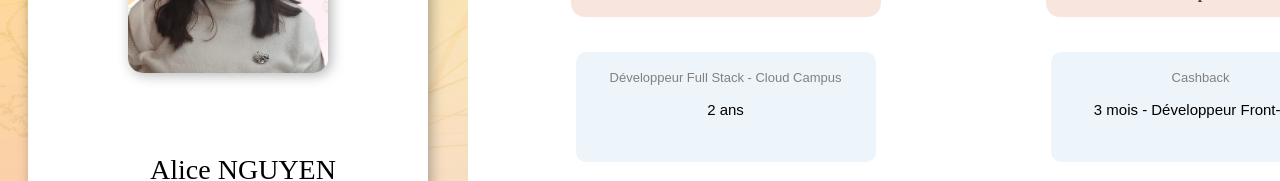
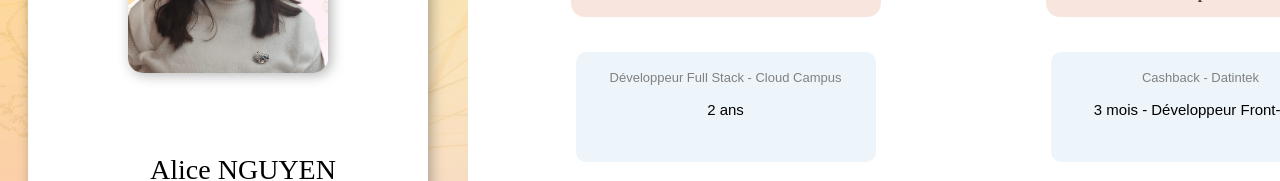
Before and after one commit to AliceNguyen-dev/developper-front-end-alice-n, a React (Create React App) app: page /resume in a window 1280 px wide. Shown: the part 160-341 px from the top of the page. Built offline with nearby package versions, Linux system fonts and the light colour scheme.

Commit message:
update resume

```diff
--- a/src/components/Resume.jsx
+++ b/src/components/Resume.jsx
@@ -43,7 +43,7 @@ function Resume() {
                         <h2 className='title-page titleTwo'><img src={Icon8} alt="" className="ic-resume" /> Expériences</h2>
                     </div>
                     <div className="blocFlex">
-                        <p className="sub-title">Cashback</p>
+                        <p className="sub-title">Cashback - Datintek</p>
                         <p className="text-resu">3 mois - Développeur Front-End </p>
                     </div>
                     <div className="blocFlex">
```
